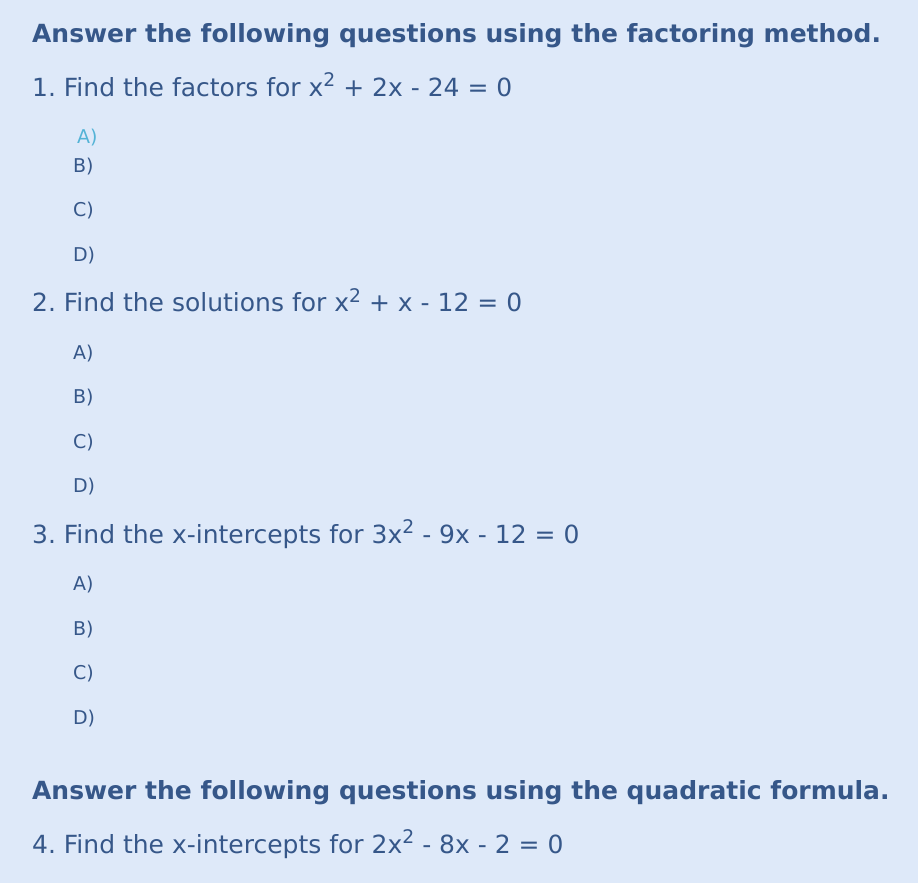
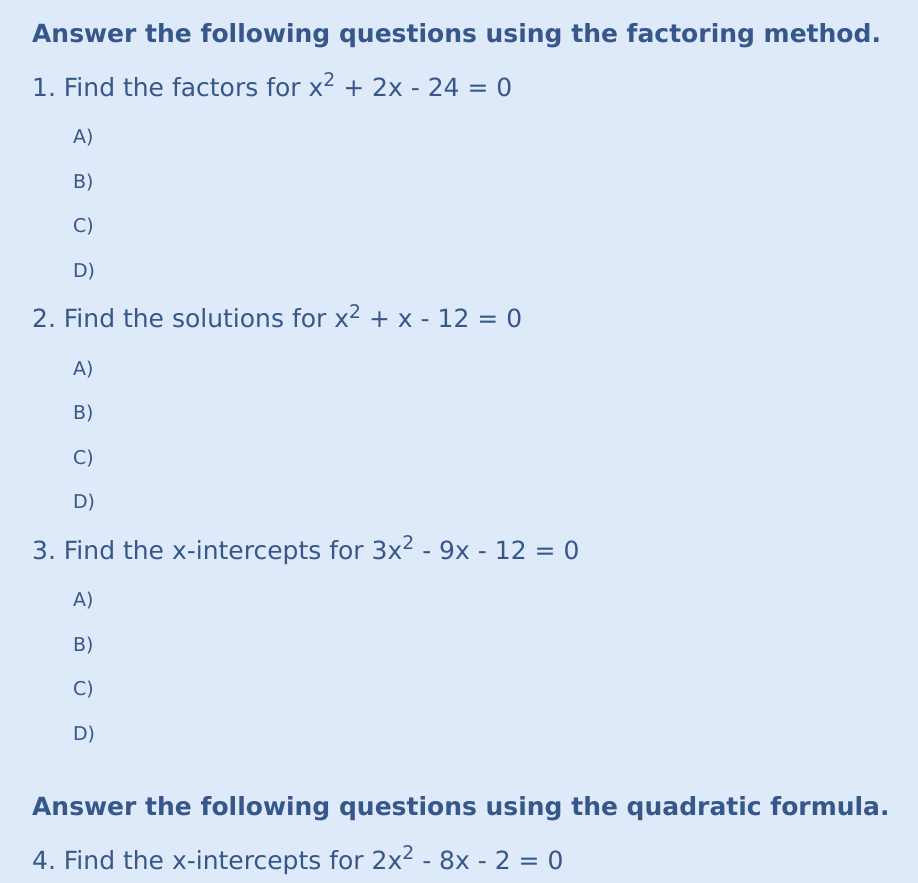
Before and after one commit to YomenT/bluebird-teaching, a React (Create React App) app in the folder reactapp/: page /passport_to_advanced_math/quadratics_foundations_checkup in a window 1280 px wide. Shown: the part 960-1843 px from the top of the page, without its empty margins (96-1014 px from the left). Built offline with nearby package versions, Linux system fonts and the light colour scheme.

Commit message:
CSS Testing

```diff
--- a/reactapp/src/index.css
+++ b/reactapp/src/index.css
@@ -188,15 +188,13 @@ a:hover {
 }
 
 #answer-choice {
-  box-shadow: inset 0 0 0 0 #54b3d6;
-  color: #54b3d6;
-  margin: 0 -.25rem;
-  padding: 0 .25rem;
+  box-shadow: inset 0 0 0 0 #365789;
+  color: #365789;
   transition: color .3s ease-in-out, box-shadow .3s ease-in-out;
 }
 
 #answer-choice:hover {
-  box-shadow: inset 100px 0 0 0 #54b3d6;
+  box-shadow: inset 100px 0 0 0 #eef4fc;
   color: white;
 }
 
```
